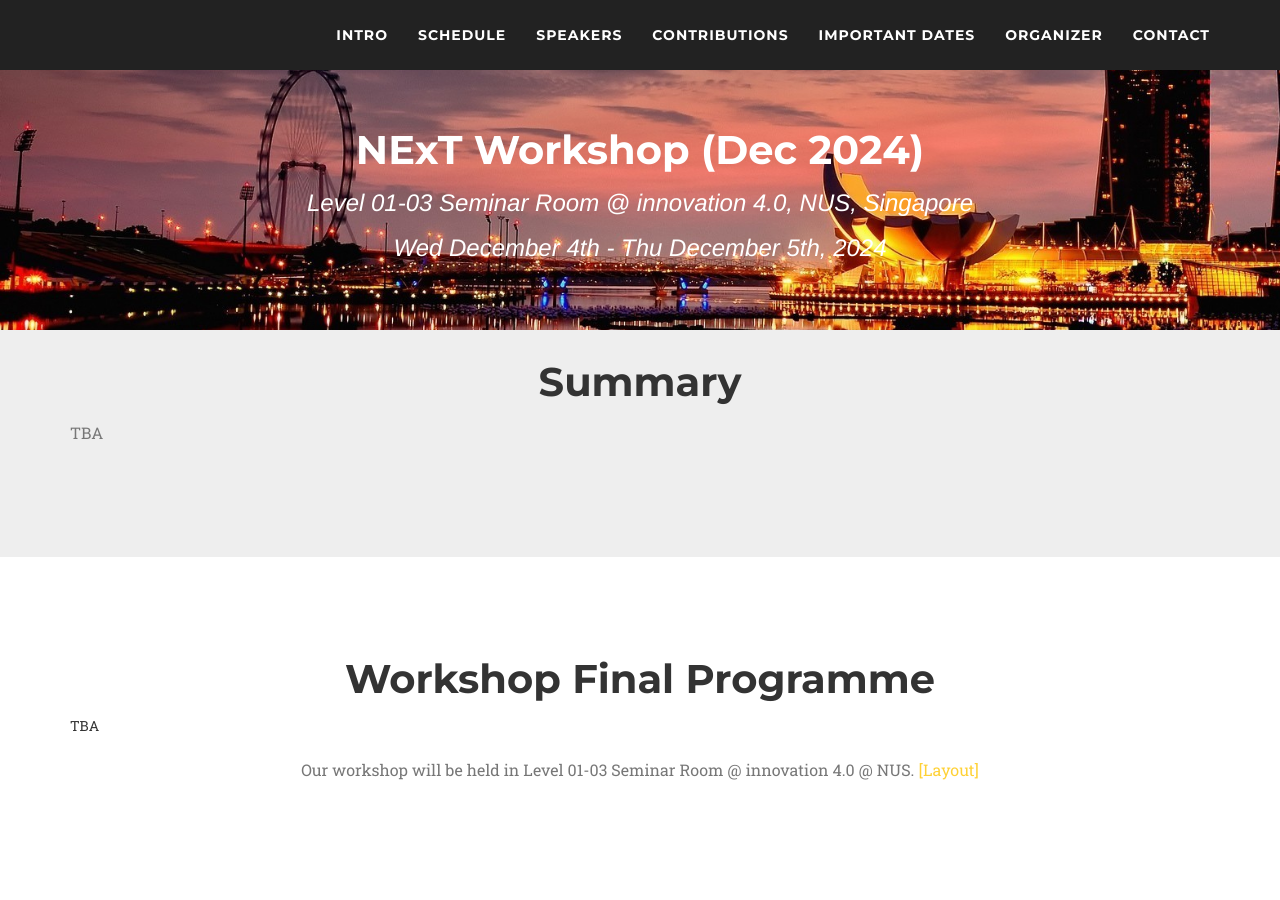
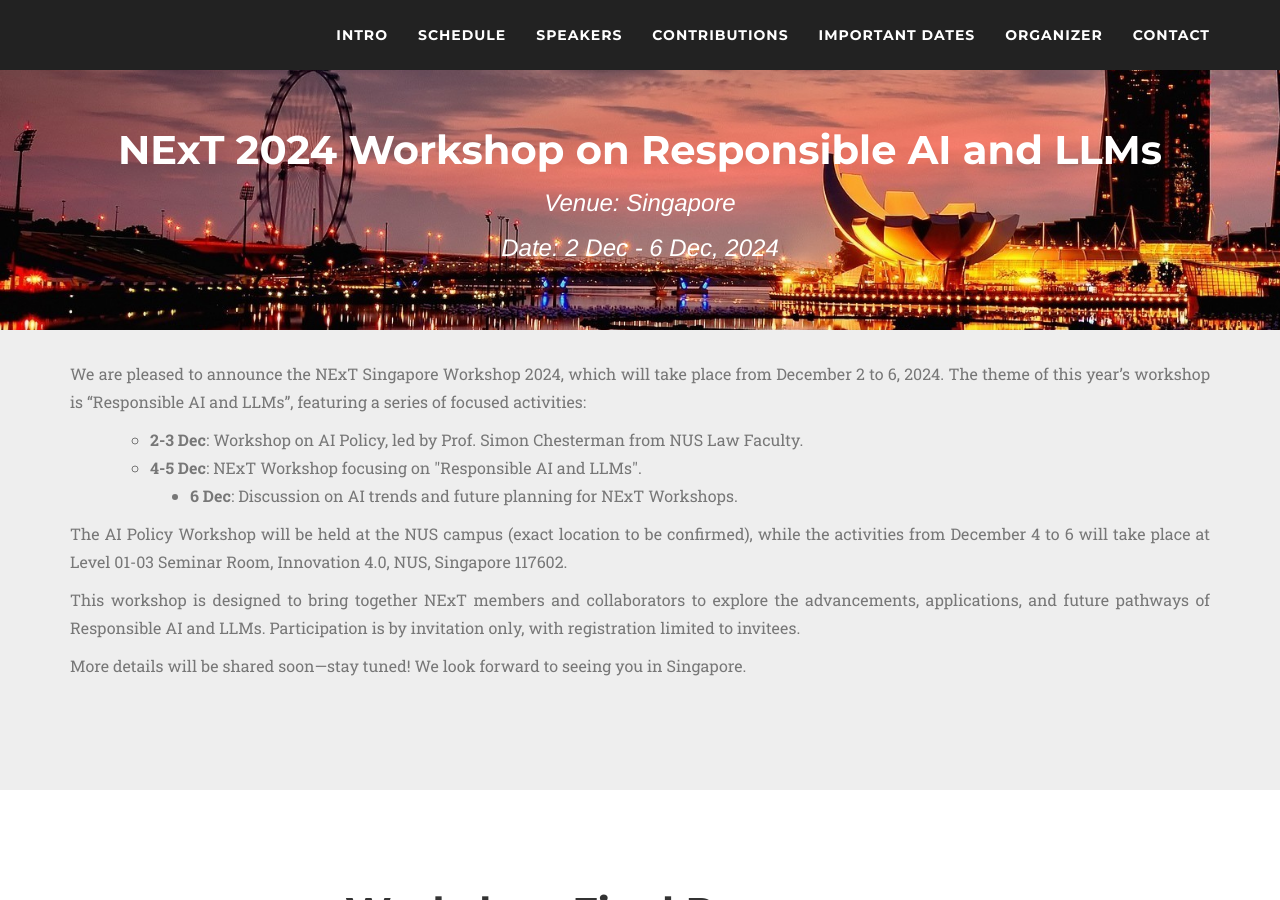
Before and after one commit to next-events/workshop-dec-2024, a Jekyll site: the page built from index.md, in a window 1280 px wide and 900 px high. Built offline with Jekyll 4.4.1, drawn with Linux system fonts in a browser that asks for light colours; nearby versions of some CDN libraries; some web fonts are replaced.

Commit message:
remove summary and add intro

```diff
--- a/_config.yml
+++ b/_config.yml
@@ -3,12 +3,12 @@ description: Cayman is a clean, responsive theme for GitHub Pages.
 show_downloads: false
 theme: jekyll-theme-cayman
 
-conference_name: NExT Workshop (Dec 2024)
+conference_name: NExT 2024 Workshop on Responsible AI and LLMs
 # conference_www: "on the Web Conference 2024 (WWW'24)"
 # conference_www: "Venue & Date: TBD"
-conference_venue: "Level 01-03 Seminar Room @ innovation 4.0, NUS, Singapore"
+conference_venue: "Venue: Singapore"
 # conference_time: "Monday 13 May 2024, 9:00 AM - 12:35 PM"
-conference_time: "Wed December 4th - Thu December 5th, 2024"
+conference_time: "Date: 2 Dec - 6 Dec, 2024"
 # conference_venue: ""
 # conference_intro: "Will be held in 2024"
 conference_intro: ""
--- a/_includes/summary.html
+++ b/_includes/summary.html
@@ -1,35 +1,30 @@
 <section id="summary" style="padding-top: 30px;" class={{ include.class }}>
         <div class="container">
-            <div class="row">
+            <!-- <div class="row">
                 <div class="col-lg-12 text-center">
                     <h2 class="section-heading">Summary</h2>
-                    <!--h3 class="section-subheading text-muted">Lorem ipsum dolor sit amet consectetur.</h3-->
                 </div>
-            </div>
+            </div> -->
             <div class="row text-justify">
                 <div class="col-md-12">
+                    <!-- <p class="large text-muted">
+                       TBA </a>
+                    </p> -->
                     <p class="large text-muted">
-                       TBA </a>
-                    </p>
-
-                    <!-- <ul class="large text-muted">
-                        <li>Time series pattern mining and detection, representation, searching and indexing, classification, clustering, prediction, forecasting, and rule mining.
-                        </li>
-                        <li>Time series with special structure: spatiotemporal (e.g., traffic speeds at different locations), relational (e.g., patients with similar diseases), hierarchical, etc.
-                        </li>
-                        <li>Time series with sparse or irregular sampling, missing values at and not at random, and special types of measurement noise or bias.
-                        </li>
-                        <li>Time series that are multivariate, high-dimensional, heterogeneous, etc., or that possess other atypical properties.
-                        </li>
-                        <li>Time series analysis using less traditional approaches, such as deep learning and subspace clustering.</li>
-                        <li>Privacy preserving time series mining and learning.</li>
-                        <li>Online, high-speed learning and mining from streaming time series.</li>
-                        <li>Uncertain time series mining.</li>
-                        <li>Applications to high impact or relatively new time series domains, such as health and medicine, road traffic, and air quality.
-                        </li>
-                        <li>New, open, or unsolved problems in time series analysis and mining.
-                        </li>
-                    </ul> -->
+                        We are pleased to announce the NExT Singapore Workshop 2024, which will take place from December 2 to 6, 2024. The theme of this year’s workshop is “Responsible AI and LLMs”, featuring a series of focused activities:
+                    <ul class="large text-muted">
+                      <ul>
+                        <li><b>2-3 Dec</b>: Workshop on AI Policy, led by Prof. Simon Chesterman from NUS Law Faculty.
+                        <li><b>4-5 Dec</b>: NExT Workshop focusing on "Responsible AI and LLMs".
+                        <ul style=list-style-type:disc><li><b>6 Dec</b>: Discussion on AI trends and future planning for NExT Workshops.</li></ul>
+                      </ul>
+                    </ul>
+                    <p class="large text-muted">
+                        The AI Policy Workshop will be held at the NUS campus (exact location to be confirmed), while the activities from December 4 to 6 will take place at Level 01-03 Seminar Room, Innovation 4.0, NUS, Singapore 117602.
+                    <p class="large text-muted">
+                        This workshop is designed to bring together NExT members and collaborators to explore the advancements, applications, and future pathways of Responsible AI and LLMs. Participation is by invitation only, with registration limited to invitees.
+                    <p class="large text-muted">
+                        More details will be shared soon—stay tuned! We look forward to seeing you in Singapore.
                 </div>
             </div>
         </div>
```
